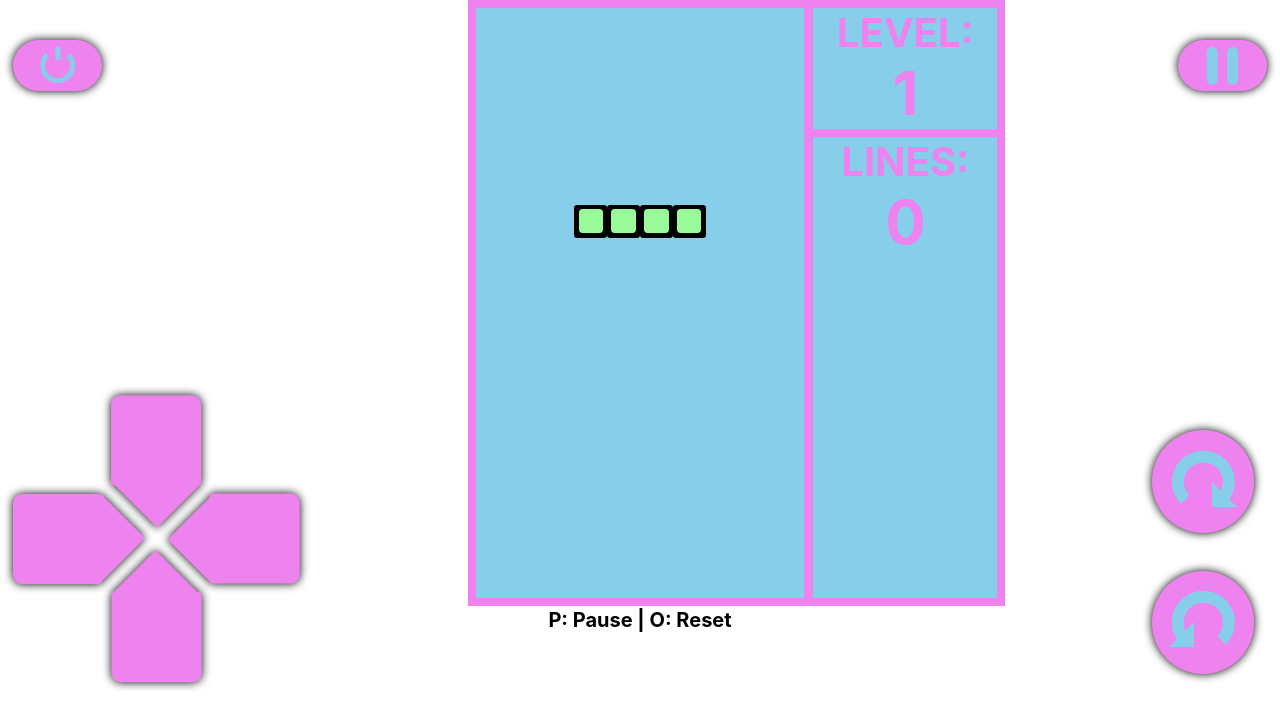
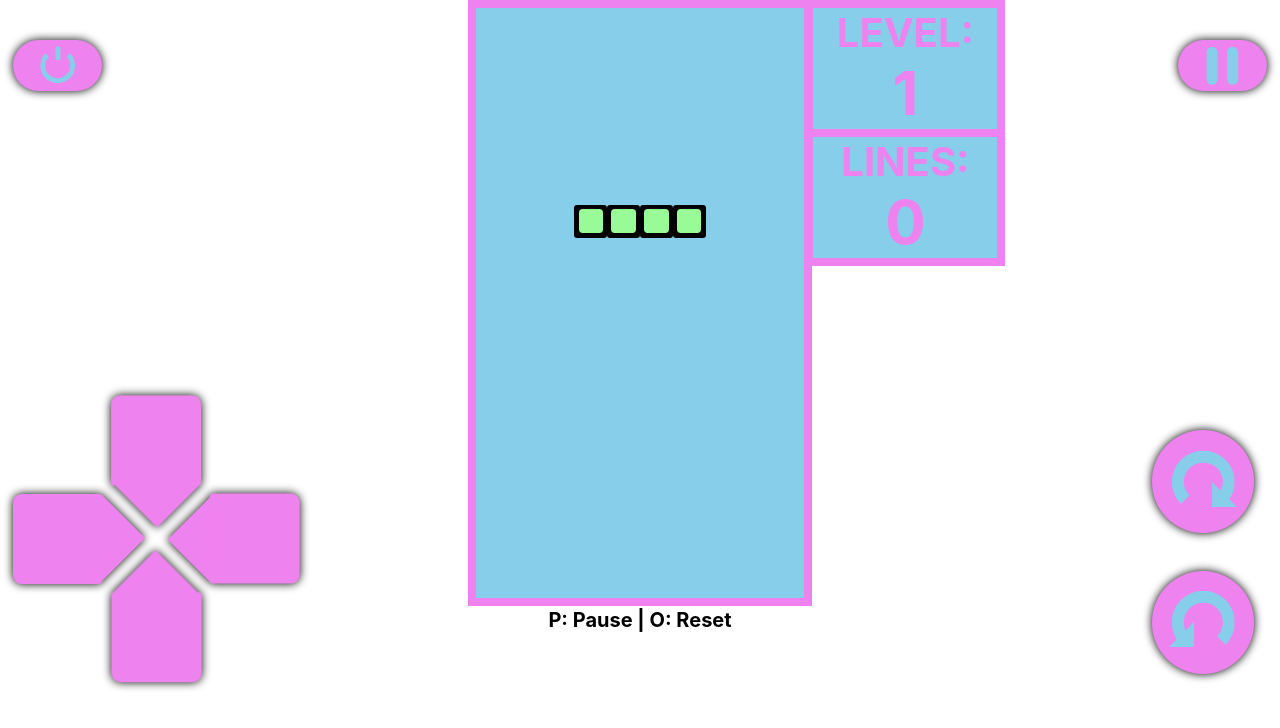
Before and after one commit to George-Boole/notris-app, a React (Create React App) app: page / in a window 1280 px wide. Shown: the top 728 px of the page. Built offline with nearby package versions, Linux system fonts and the light colour scheme.

Commit message:
removed height from side panel styling

```diff
--- a/src/css/index.css
+++ b/src/css/index.css
@@ -92,7 +92,7 @@ body {
   top: -1vh;
   left: 50.17vh;
   left: 41.17vh;
-  height: 73.8vh;
+  /* height: 73.8vh; */
   width: 23vh;
   display: block;
   background-color: skyblue;
@@ -172,7 +172,7 @@ body {
   .side-panel {
     top: -0.5vh;
     left: 25.1vh;
-    height: 45vh;
+    /* height: 45vh; */
 
     width: 11.5vh;
     border: 0.5vh solid violet;
```
